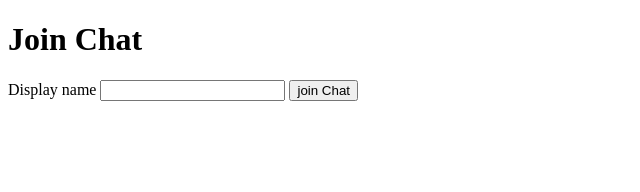
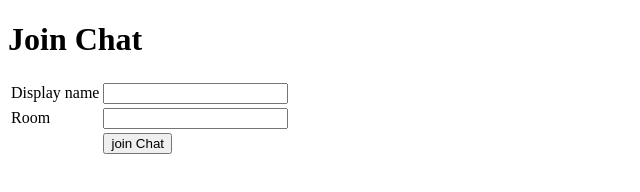
Before and after one commit to appletouch/sockets-basics, a website: page public/index.html in a window 1280 px wide. Shown: the whole page, without its empty margins (0-640 px from the left). Drawn offline with Linux system fonts and the light colour scheme.

Commit message:
add join chat screen

```diff
--- a/public/index.html
+++ b/public/index.html
@@ -10,9 +10,19 @@
 <h1>Join Chat</h1>
 
 <form action="chat.html">
-    <label>Display name</label>
-    <input type = 'text' name="username"/>
-    <input type='submit' value='join Chat'/>
+    <table>
+        <tr>
+            <td><label>Display name</label></td><td><input type = 'text' name="username"/></td>
+        </tr>
+        <tr>
+            <td><label>Room</label></td><td><input type = 'text' name="room"/></td>
+        </tr>
+        <tr><td></td><td><input type='submit' value='join Chat'/></td></tr>
+    </table>
+
+    <br/>
+
+
 </form>
 
 
--- a/public/js/app.js
+++ b/public/js/app.js
@@ -6,6 +6,10 @@ var socket =io();
 var userName= getQueryVariable('username')||'Anonymous';
 var roomName= getQueryVariable('room')||'Lobby';
 console.log(userName+ ' wants to join '+ roomName);
+
+//update H1 tag wit room name
+jQuery(".room-title" ).text(roomName);
+
 
 //Write messeage in console of the browser to confirm connection with server
 socket.on("connect", function () {
```
Also changed, not shown: public/chat.html (+3 -1 lines).
